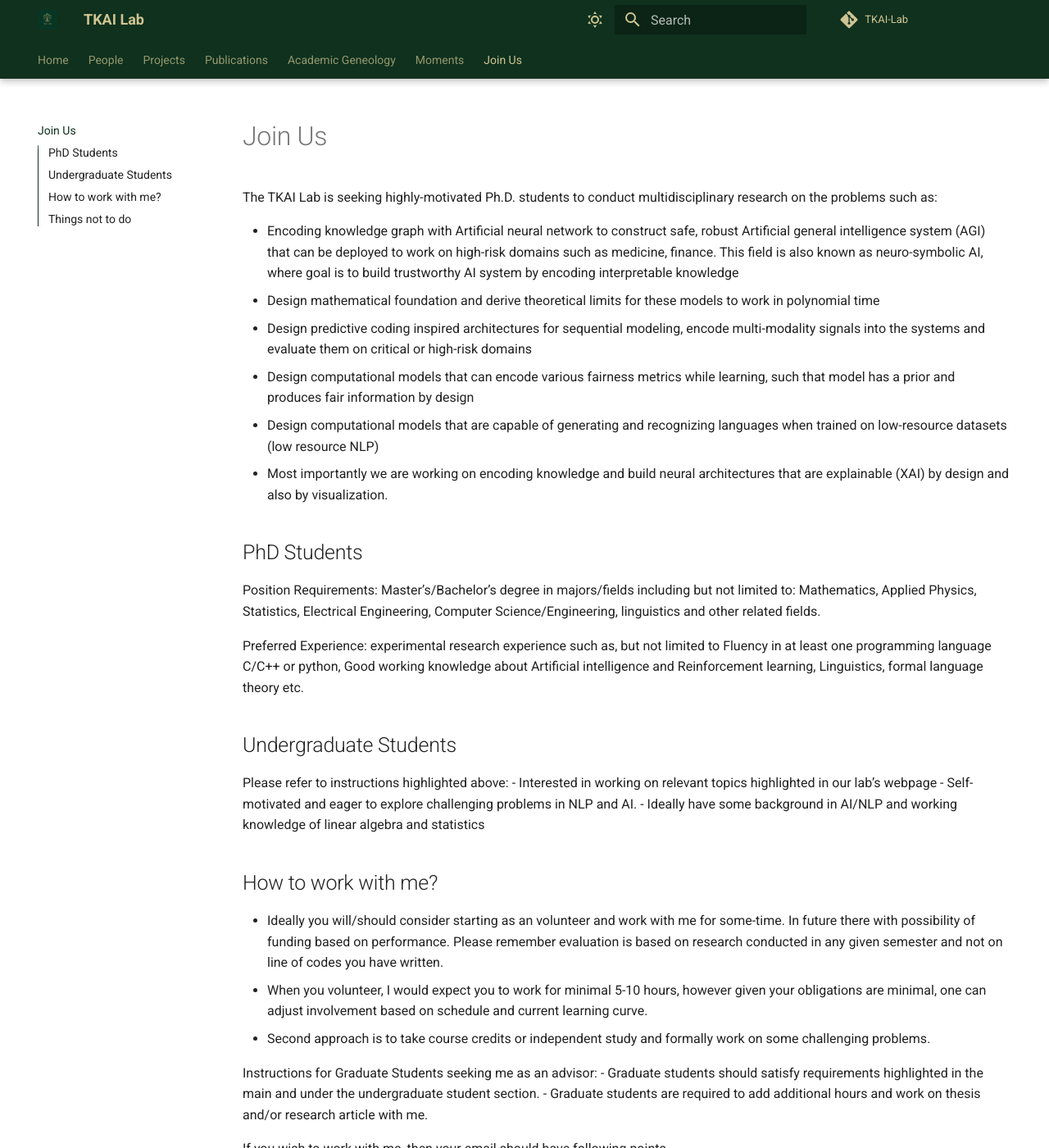
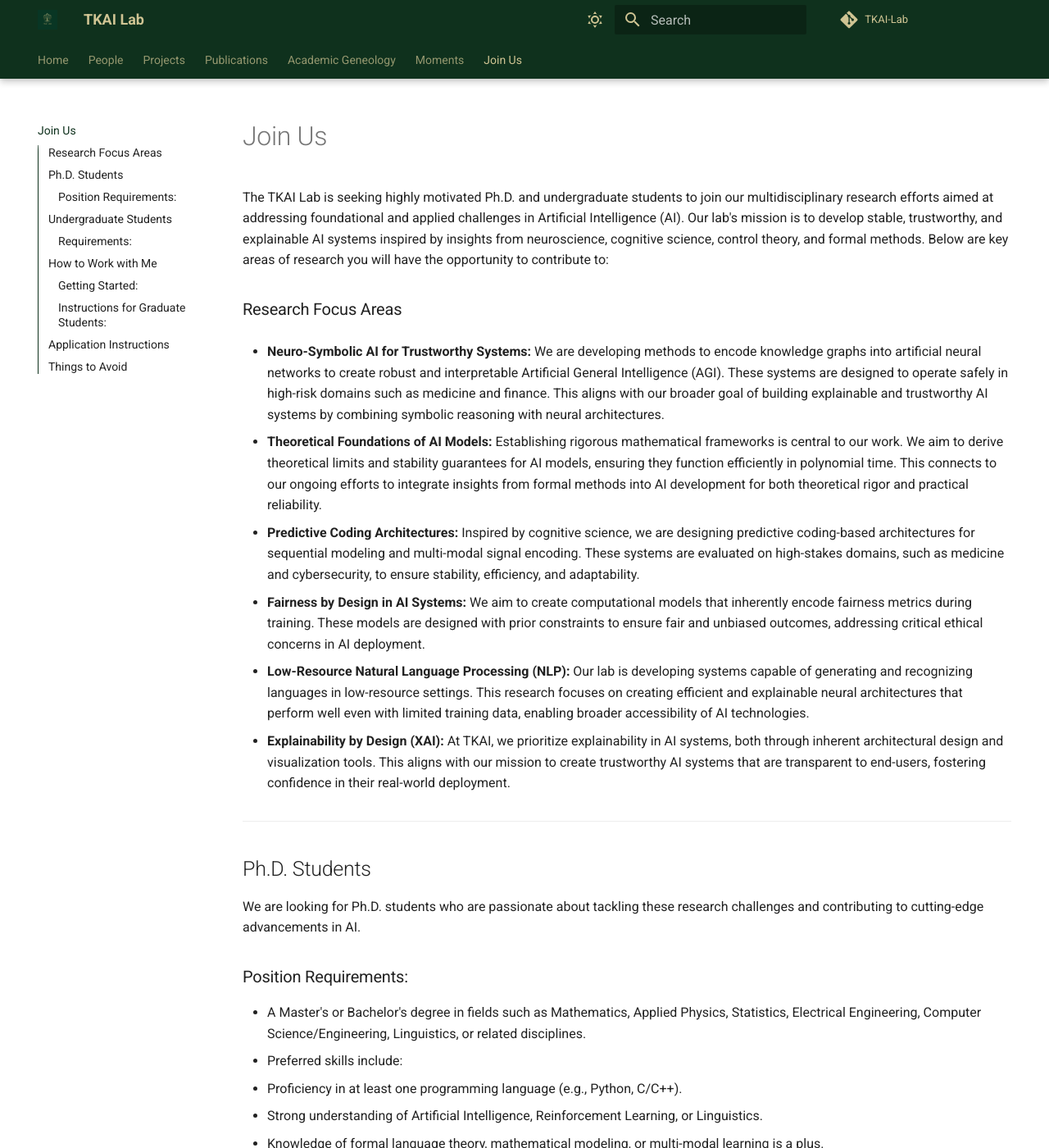
Before and after one commit to TKAI-LAB-Mali/tkai-lab-mali.github.io, an MkDocs documentation site: the page built from docs/join.md, in a window 1280 px wide and 1400 px high. Shown: the whole window at 82% size. Built offline with MkDocs 1.6.1 and Material for MkDocs 9.7.7, drawn with Linux system fonts in a browser that asks for light colours; some of the changed text lies outside the part shown.

Commit message:
Updated join.md

```diff
--- a/docs/join.md
+++ b/docs/join.md
@@ -1,50 +1,79 @@
-The TKAI Lab is seeking highly-motivated Ph.D. students to conduct multidisciplinary research on the problems such as:
+The TKAI Lab is seeking highly motivated Ph.D. and undergraduate students to join our multidisciplinary research efforts aimed at addressing foundational and applied challenges in Artificial Intelligence (AI). Our lab's mission is to develop stable, trustworthy, and explainable AI systems inspired by insights from neuroscience, cognitive science, control theory, and formal methods. Below are key areas of research you will have the opportunity to contribute to:
 
-- Encoding knowledge graph with Artificial neural network to construct safe, robust Artificial general intelligence system (AGI) that can be deployed to work on high-risk domains such as medicine, finance. This field is also known as neuro-symbolic AI, where goal is to build trustworthy AI system by encoding interpretable knowledge
-- Design mathematical foundation and derive theoretical limits for these models to work in polynomial time
-- Design predictive coding inspired architectures for sequential modeling, encode multi-modality signals into the systems and evaluate them on critical or high-risk domains
-- Design computational models that can encode various fairness metrics while learning, such that model has a prior and produces fair information by design
-- Design computational models that are capable of generating and recognizing languages when trained on low-resource datasets (low resource NLP)
-- Most importantly we are working on encoding knowledge and build neural architectures that are explainable (XAI) by design and also by visualization.
+### Research Focus Areas
 
-## PhD Students
+- **Neuro-Symbolic AI for Trustworthy Systems:**
+   We are developing methods to encode knowledge graphs into artificial neural networks to create robust and interpretable Artificial General Intelligence (AGI). These systems are designed to operate safely in high-risk domains such as medicine and finance. This aligns with our broader goal of building explainable and trustworthy AI systems by combining symbolic reasoning with neural architectures.
 
-Position Requirements: Master’s/Bachelor’s degree in majors/fields including but not limited to: Mathematics, Applied Physics, Statistics, Electrical Engineering, Computer Science/Engineering, linguistics and other related fields.
+- **Theoretical Foundations of AI Models:**
+   Establishing rigorous mathematical frameworks is central to our work. We aim to derive theoretical limits and stability guarantees for AI models, ensuring they function efficiently in polynomial time. This connects to our ongoing efforts to integrate insights from formal methods into AI development for both theoretical rigor and practical reliability.
 
-Preferred Experience: experimental research experience such as, but not limited to Fluency in at least one programming language C/C++ or python, Good working knowledge about Artificial intelligence and Reinforcement learning, Linguistics, formal language theory etc.
+- **Predictive Coding Architectures:**
+   Inspired by cognitive science, we are designing predictive coding-based architectures for sequential modeling and multi-modal signal encoding. These systems are evaluated on high-stakes domains, such as medicine and cybersecurity, to ensure stability, efficiency, and adaptability.
+
+- **Fairness by Design in AI Systems:**
+   We aim to create computational models that inherently encode fairness metrics during training. These models are designed with prior constraints to ensure fair and unbiased outcomes, addressing critical ethical concerns in AI deployment.
+
+- **Low-Resource Natural Language Processing (NLP):**
+   Our lab is developing systems capable of generating and recognizing languages in low-resource settings. This research focuses on creating efficient and explainable neural architectures that perform well even with limited training data, enabling broader accessibility of AI technologies.
+
+- **Explainability by Design (XAI):**
+   At TKAI, we prioritize explainability in AI systems, both through inherent architectural design and visualization tools. This aligns with our mission to create trustworthy AI systems that are transparent to end-users, fostering confidence in their real-world deployment.
+
+---
+
+## Ph.D. Students
+
+We are looking for Ph.D. students who are passionate about tackling these research challenges and contributing to cutting-edge advancements in AI.
+
+### Position Requirements:
+- A Master's or Bachelor's degree in fields such as Mathematics, Applied Physics, Statistics, Electrical Engineering, Computer Science/Engineering, Linguistics, or related disciplines.
+- Preferred skills include:
+  - Proficiency in at least one programming language (e.g., Python, C/C++).
+  - Strong understanding of Artificial Intelligence, Reinforcement Learning, or Linguistics.
+  - Knowledge of formal language theory, mathematical modeling, or multi-modal learning is a plus.
+
+---
 
 ## Undergraduate Students
 
-Please refer to instructions highlighted above:
-- Interested in working on relevant topics highlighted in our lab’s webpage
-- Self-motivated and eager to explore challenging problems in NLP and AI.
-- Ideally have some background in AI/NLP and working knowledge of linear algebra and statistics
+Undergraduate students interested in exploring AI and NLP are encouraged to join as volunteers or through independent study.
 
-## How to work with me?
+### Requirements:
+- Interest in topics highlighted on the lab’s webpage.
+- Self-motivated with a willingness to tackle challenging problems.
+- Background in AI/NLP, linear algebra, and statistics is preferred but not required.
 
-- Ideally you will/should consider starting as an volunteer and work with me for some-time. In future there with possibility of funding based on performance. Please remember evaluation is based on research conducted in any given semester and not on line of codes you have written.
-- When you volunteer, I would expect you to work for minimal 5-10 hours, however given your obligations are minimal, one can adjust involvement based on schedule and current learning curve.
-- Second approach is to take course credits or independent study and formally work on some challenging problems.
+---
 
-Instructions for Graduate Students seeking me as an advisor:
-- Graduate students should satisfy requirements highlighted in the main and under the undergraduate student section.
-- Graduate students are required to add additional hours and work on thesis and/or research article with me.
+## How to Work with Me
 
-If you wish to work with me, then your email should have following points
+### Getting Started:
+- Start as a **volunteer** to explore research opportunities and establish a working relationship. Depending on performance, funding opportunities may become available. Volunteers should dedicate a minimum of 5–10 hours per week, with flexibility based on obligations and learning curves.
+- Alternatively, take course credits or pursue an independent study under my guidance, focusing on a specific challenging research problem.
 
-- What: What are the problems you wish to explore and how it aligns with our lab’s agenda/interest.
-- How: How your knowledge/experience would be beneficial for the group.
-- Most important thing to remember is I can guide you, but I won’t be doing entire job for you.
+### Instructions for Graduate Students:
+- Graduate students should meet the general requirements and commit additional hours toward thesis work or publishing research articles.
+- Ensure your research aligns with the lab’s focus areas and be prepared to demonstrate your contributions.
 
-If you satisfy all criteria and wish to work on challenging topics
-Please send me an email(remember to mention topic) with your CV and other relevant details.
-Interested in working on NLP but do not have prior experience.
+---
 
-At TKAI we believe each student is special and offer different perspectives for solving any given problem.
+## Application Instructions
 
-If student invest time in understanding my work, allocates time to understand NLP and then decides to approach me with interests, then exceptions can be made.
+If you are interested in working with me, your email should include:
+1. **What:** Describe the problems you wish to explore and how they align with the lab’s research agenda.
+2. **How:** Explain how your skills, background, or experience will contribute to the lab’s success.
+3. **Note:** Remember, I can guide you, but I expect you to take ownership of your work.
 
-## Things not to do
+Include your CV and relevant details, along with the specific research topics you are interested in.
 
-- Asking me about funding without even working with me or taking my courses.
-- Not looking at my papers and website, and sending me an email your work is great in AI/NLP/CV and I wish to solve everything. Such emails won’t be answered. This clearly shows you did not invest any time in reading my work/papers.
+---
+
+## Things to Avoid
+
+- Asking about funding without prior work or taking relevant courses.
+- Sending generic emails without reading my papers or understanding the lab’s focus. Such emails will not receive a response.
+
+---
+
+At TKAI, we believe every student brings a unique perspective to solving complex problems. If you take the time to understand our work, explore the field, and approach us with specific research interests, exceptions can always be made for those eager to learn and contribute.
```
